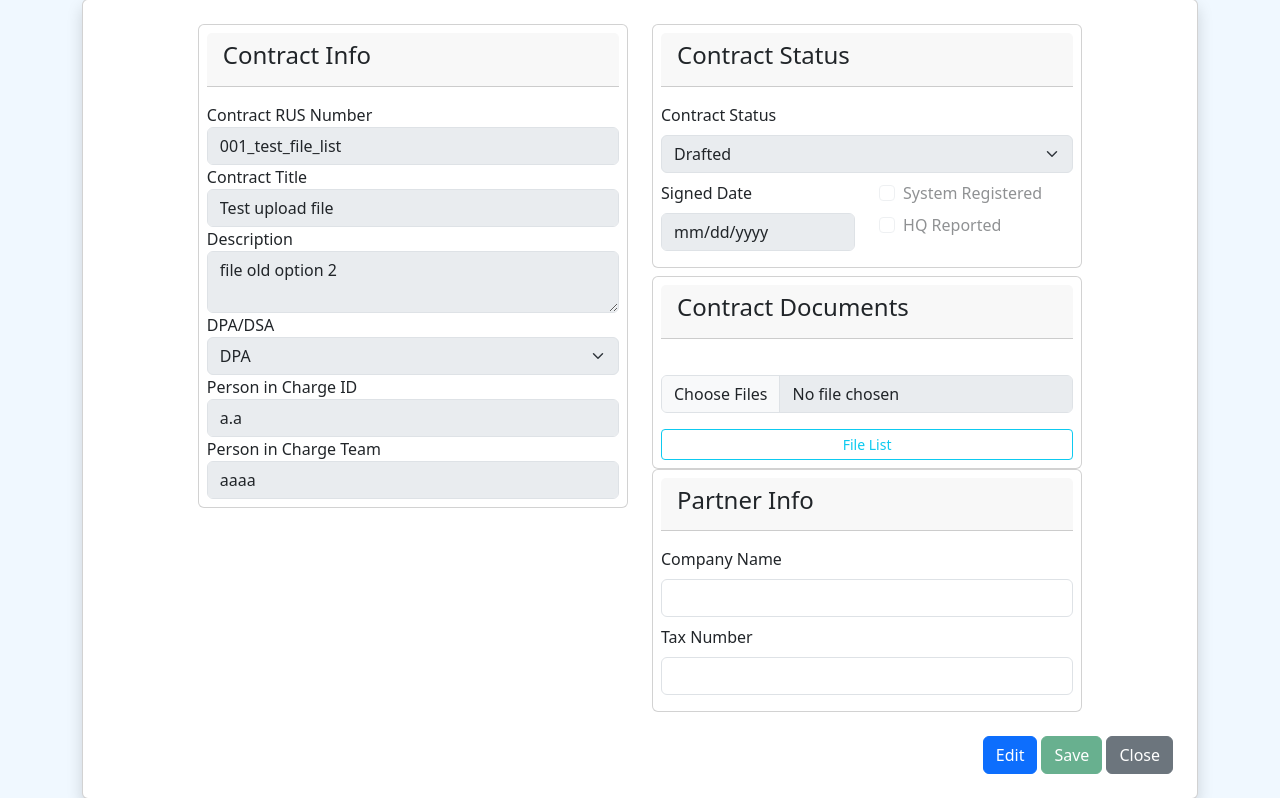
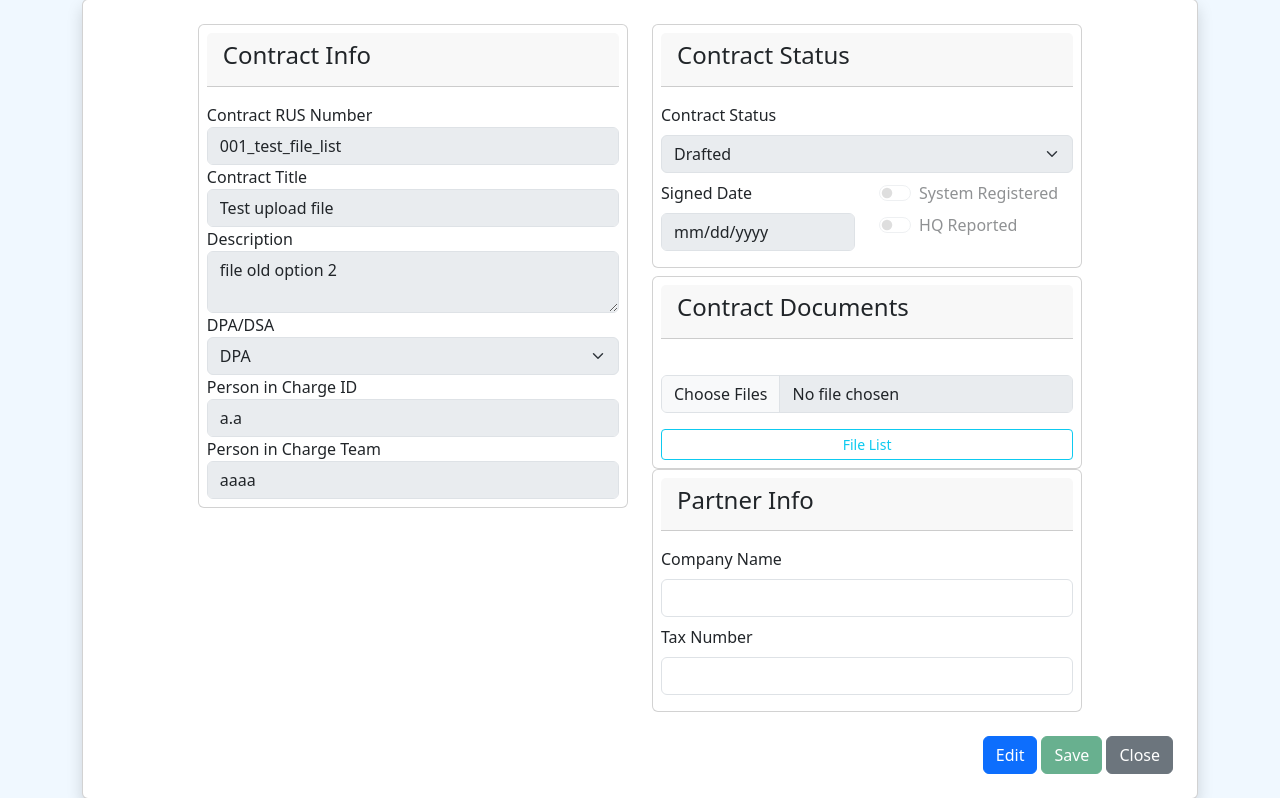
Before and after one commit to SpinnoZ/DPA_Watch, a Flask app: page /contract/1 in a window 1280 px wide. Shown: the part 81-879 px from the top of the page. Run offline with Flask 3, Linux system fonts and the light colour scheme.

Commit message:
checkbox to switches

```diff
--- a/app/templates/contract_details.html
+++ b/app/templates/contract_details.html
@@ -117,11 +117,11 @@
                                 </div>
                             </div>
                             <div class="col">
-                                <div class="form-check mb-2">
+                                <div class="form-check form-switch mb-2">
                                     {{ form.system_registered(class="form-check-input", disabled=True) }}
                                     {{ form.system_registered.label(class="form-check-label") }}
                                 </div>
-                                <div class="form-check mb-2">
+                                <div class="form-check form-switch mb-2">
                                     {{ form.HQ_reported(class="form-check-input", disabled=True) }}
                                     {{ form.HQ_reported.label(class="form-check-label") }}
                                 </div>
--- a/app/templates/contract_list.html
+++ b/app/templates/contract_list.html
@@ -10,7 +10,7 @@
                 <th>Contract No</th>
                 <th>Form</th>
                 <th>Status</th>
-                <th>EMCS</th>
+                <th>ECMS</th>
                 <th>Reported</th>
                 <th>PIC ID</th>
                 <th>More</th>
```
Also changed, not shown: app/templates/new_contract.html (+8 -4 lines), app/database/contracts.db.
